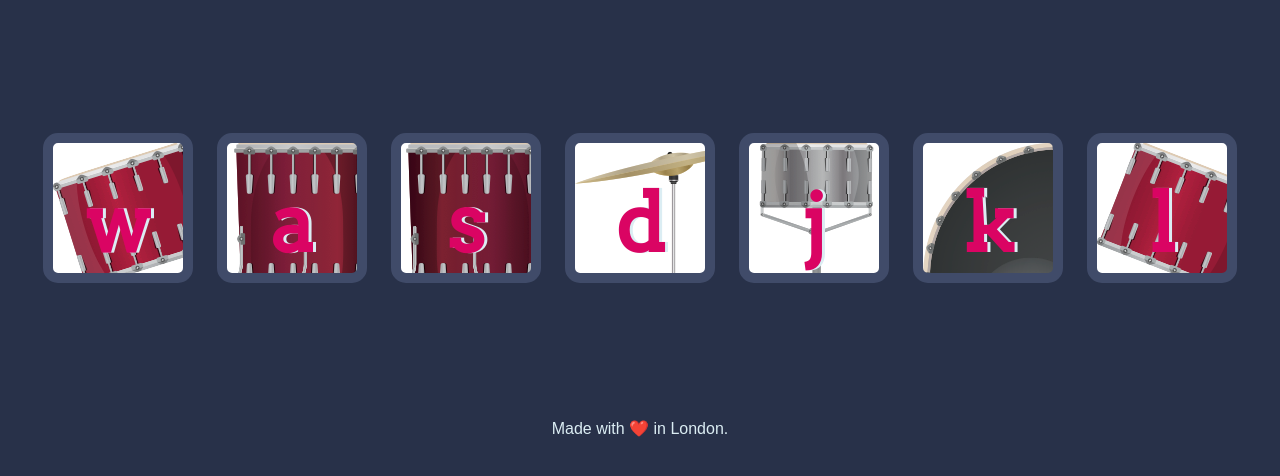
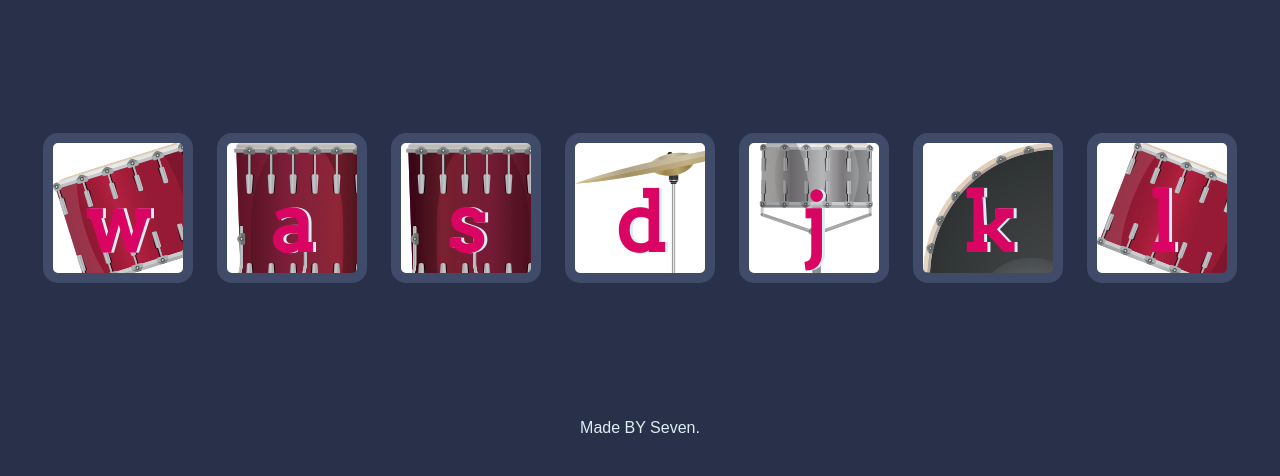
Before and after one commit to manav9556/Drum, a plain HTML site: page index.html in a window 1280 px wide. Shown: the part 156-632 px from the top of the page. Drawn offline with Linux system fonts and the light colour scheme.

Commit message:
Update index.html

```diff
--- a/index.html
+++ b/index.html
@@ -23,7 +23,7 @@
 <script src="index.js" charset="utf-8"></script>
 
   <footer>
-    Made with ❤️ in London.
+    Made BY Seven.
   </footer>
 </body>
 
```
